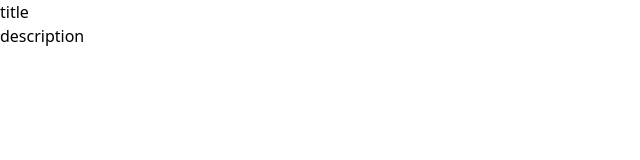
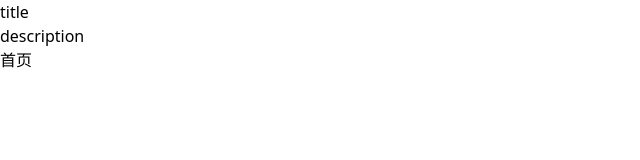
Before and after one commit to Dadajia-byte/Mathora, a React (Vite) app: page /about in a window 1280 px wide. Shown: the top 160 px of the page, without its empty margins (0-640 px from the left). Built offline with nearby package versions, Linux system fonts and the light colour scheme.

Commit message:
feat: 优化多语言命名空间继承选择逻辑，嵌套路由及带来的嵌套多语言处理

```diff
--- a/src/i18n/locales/zh-CN/test.json
+++ b/src/i18n/locales/zh-CN/test.json
@@ -1,4 +1,5 @@
 {
   "title": "标题",
-  "description": "描述"
+  "description": "描述",
+  "home": "首页"
 }
--- a/src/main.tsx
+++ b/src/main.tsx
@@ -1,10 +1,14 @@
 import { StrictMode } from 'react'
 import { createRoot } from 'react-dom/client'
+import { I18nextProvider } from 'react-i18next';
+import i18n from '@/i18n';
 import App from './app'
 import '@/styles/global.scss'
 
 createRoot(document.getElementById('root')!).render(
   <StrictMode>
-    <App />
+    <I18nextProvider i18n={i18n}>
+      <App />
+    </I18nextProvider>
   </StrictMode>,
 )
--- a/src/pages/About/index.tsx
+++ b/src/pages/About/index.tsx
@@ -9,7 +9,7 @@ function About({ t }: AboutProps) {
     <div>
       <h1>{t('title')}</h1>
       <p>{t('description')}</p>
-
+      <h1>{t('home')}</h1>
 
     </div>
   );
--- /dev/null
+++ b/src/pages/User/Info/index.tsx
@@ -0,0 +1,16 @@
+
+interface UserInfoProps {
+  t: (key: string) => string;
+}
+
+function UserInfo({ t }: UserInfoProps) {
+
+  return (
+    <div>
+      <h1>{t('userInfo')}</h1>
+      <p>{t('userList')}</p>
+    </div>
+  );
+}
+
+export default UserInfo;
--- /dev/null
+++ b/src/pages/User/index.tsx
@@ -0,0 +1,20 @@
+import { Outlet } from 'react-router-dom';
+
+
+interface UserProps {
+  t: (key: string) => string;
+}
+
+function User({ t }: UserProps) {
+
+  return (
+    <div>
+      <h1>{t('user')}</h1>
+      <p>{t('childrenrouter')}</p>
+      <h1>{t('test')}</h1>
+      <Outlet />
+    </div>
+  );
+}
+
+export default User;
--- a/src/routers/index.tsx
+++ b/src/routers/index.tsx
@@ -3,33 +3,37 @@ import { BrowserRouter as Router, Routes, Route } from 'react-router-dom';
 import { routesPC } from './routesPC';
 import { routesMobile } from './routesMobile';
 import { withTranslation } from 'react-i18next';
-// import withTranslation from '@/hocs/withTranslation';
+import { routerConfig } from './type';
 
 // 判断设备是否为移动设备
 const isMobile = /iPhone|iPad|iPod|Android/i.test(navigator.userAgent);
 const routes = isMobile ? routesMobile : routesPC;
 
 const FinalRouter = () => {
+  const renderRoutes = (routes: routerConfig, parentNamespaces: string | string[] = '') => {
+    return routes.map((childRoute, childIndex) => {
+      const namespaces = childRoute.namespaces || parentNamespaces;
+      const TranslatedComponent = withTranslation(namespaces)(childRoute.component);
+      return (
+        <Route
+          key={childIndex}
+          path={childRoute.path}
+          element={<TranslatedComponent />}
+        >
+          {childRoute.children && renderRoutes(childRoute.children, namespaces)}
+        </Route>
+      );
+    });
+  };
+
   return (
     <Router>
       <Suspense fallback={<div>Loading...</div>}>
         <Routes>
-          {/* 渲染路由 */}
-          {routes.map((route, index) => {
-            // 使用 withTranslation 包装组件
-            const TranslatedComponent = withTranslation(route.namespaces)(route.component);
-            return (
-              <Route
-                key={index}
-                path={route.path}
-                element={<TranslatedComponent/>}
-              />
-            );
-          })}
+          {renderRoutes(routes)}
         </Routes>
       </Suspense>
     </Router>
   );
 };
-
 export default FinalRouter;
--- a/src/routers/routesMobile.ts
+++ b/src/routers/routesMobile.ts
@@ -1,8 +1,9 @@
 import { lazy } from 'react';
+import { routerConfig } from './type';
 
 const Home = lazy(() => import('@/views/Home'));
 
 
-export const routesMobile = [
+export const routesMobile:routerConfig = [
   { path: '/', component: Home, namespaces: ['common', 'home'] },
 ];
--- a/src/routers/routesPC.ts
+++ b/src/routers/routesPC.ts
@@ -1,9 +1,31 @@
 import { lazy } from 'react';
+import { routerConfig } from './type';
 
 const Home = lazy(() => import('@/pages/Home'));
 const About = lazy(() => import('@/pages/About'));
 
-export const routesPC = [
-  { path: '/', component: Home, namespaces: ['common'] },
-  { path: '/about', component: About, namespaces: ['test'] },
+export const routesPC:routerConfig = [
+  {
+    name: '', // 后期可能写页面title，也需要考虑多语言（考虑再写一个高阶组件？）
+    path: '/',
+    component: Home,
+    namespaces: ['common']
+  },
+  {
+    path: '/about',
+    component: About,
+    namespaces: ['test']
+  },
+  {
+    path: '/user',
+    component: lazy(() => import('@/pages/User')),
+    namespaces: ['user'],
+    children: [
+      {
+        path: '/user/info',
+        component: lazy(() => import('@/pages/User/Info')),
+        namespaces: ['test']
+      }
+    ]
+  }
 ];
--- /dev/null
+++ b/src/routers/type.ts
@@ -0,0 +1,10 @@
+import { ComponentType, LazyExoticComponent } from 'react';
+export interface routeItem {
+  name?: string;
+  path: string;
+  component: ComponentType<any> | LazyExoticComponent<ComponentType<any>>;
+  children?: routeItem[];
+  namespaces?: string[];
+}
+
+export type routerConfig = routeItem[];
```
Also changed, not shown: src/i18n/locales/zh-CN/user.json (added, +7 -0 lines).
